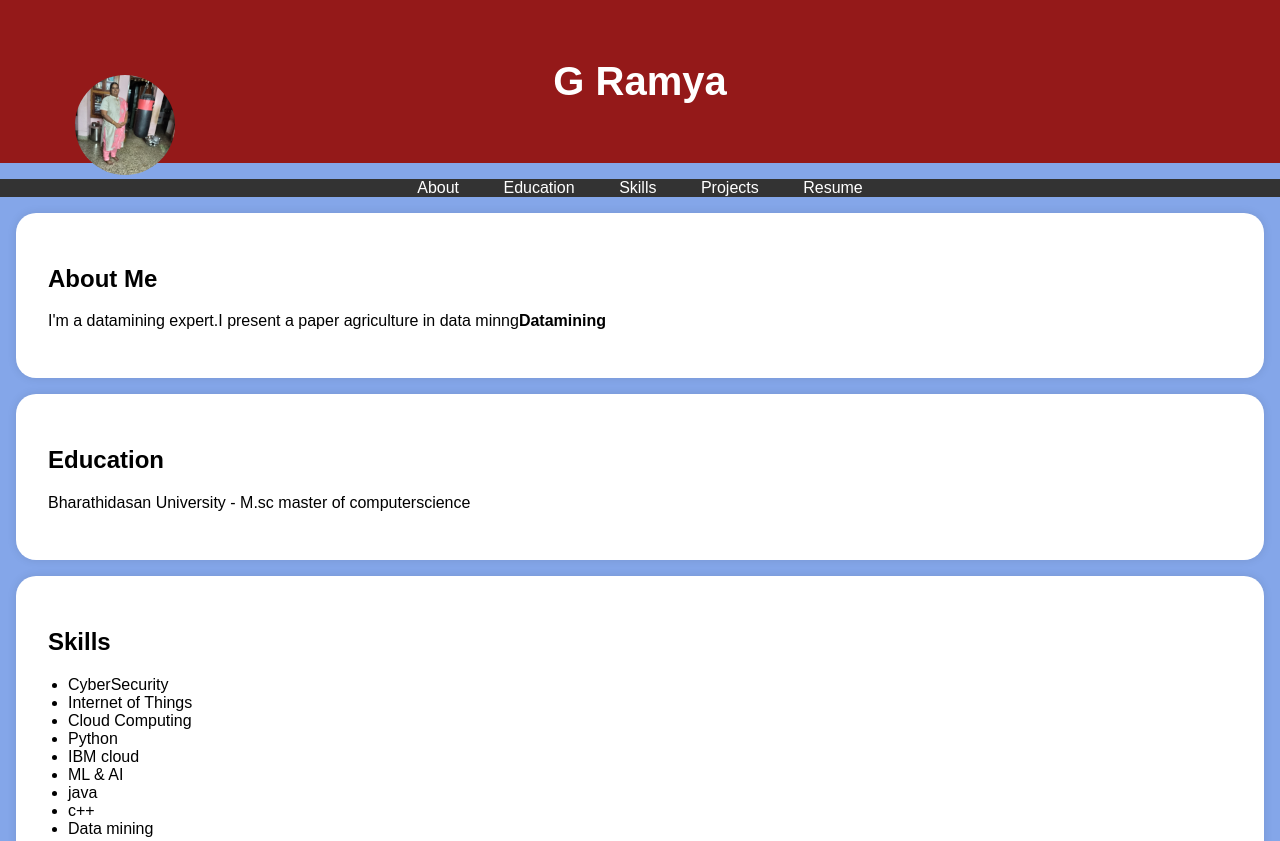
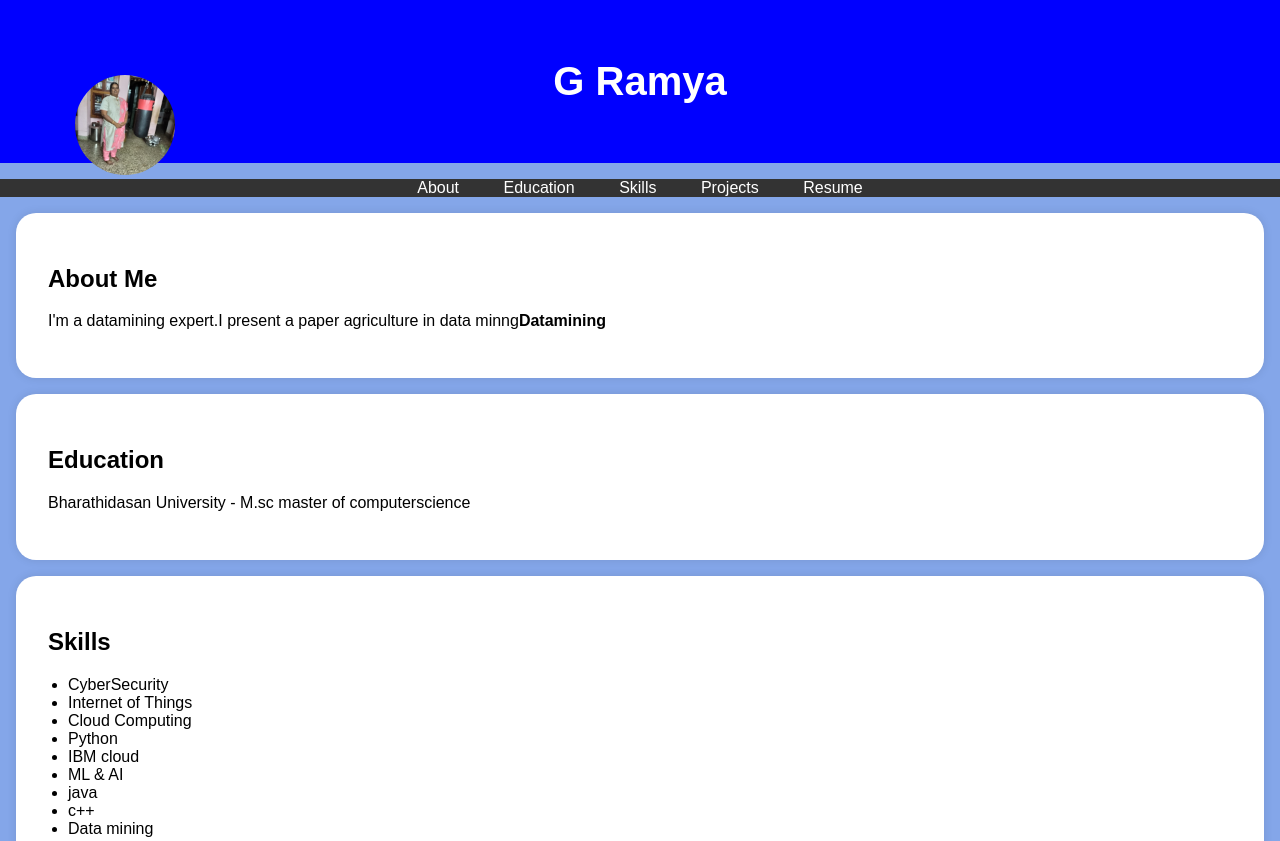
Before and after one commit to ramya-2007/ramyaproject, a plain HTML site: page index.html in a window 1280 px wide. Shown: the top 841 px of the page. Drawn offline with Linux system fonts and the light colour scheme.

Commit message:
Update index.html

```diff
--- a/index.html
+++ b/index.html
@@ -11,8 +11,8 @@
         }
 
         header {
-            background-color: #941919;
-            color: #fff;
+            background-color:blue;
+                color: #fff;
             text-align: center;
             padding: 2rem 0;
             position: relative; /* Add this */
```
